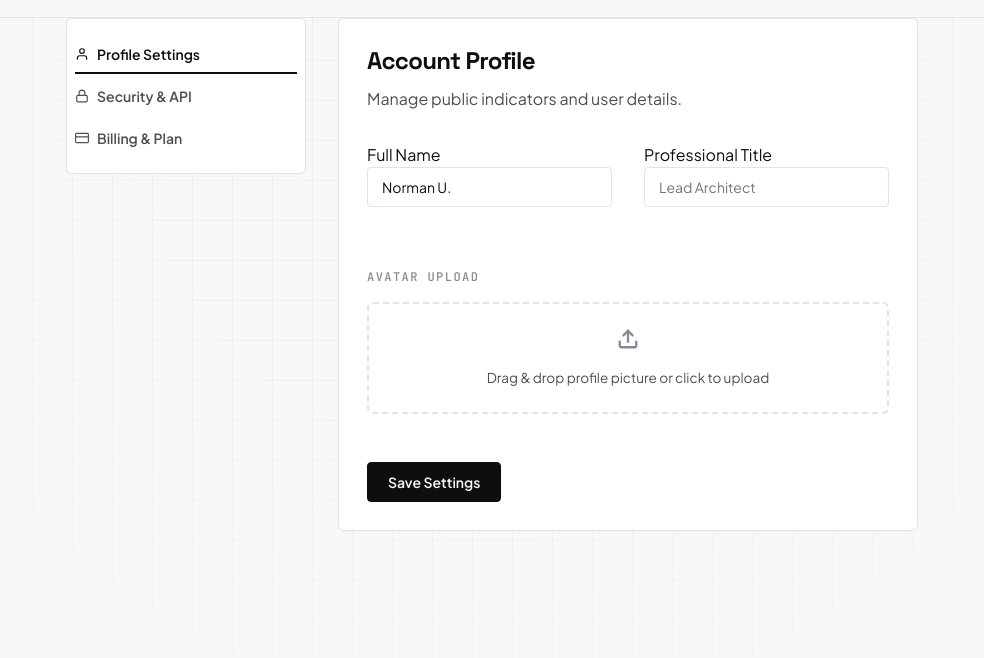
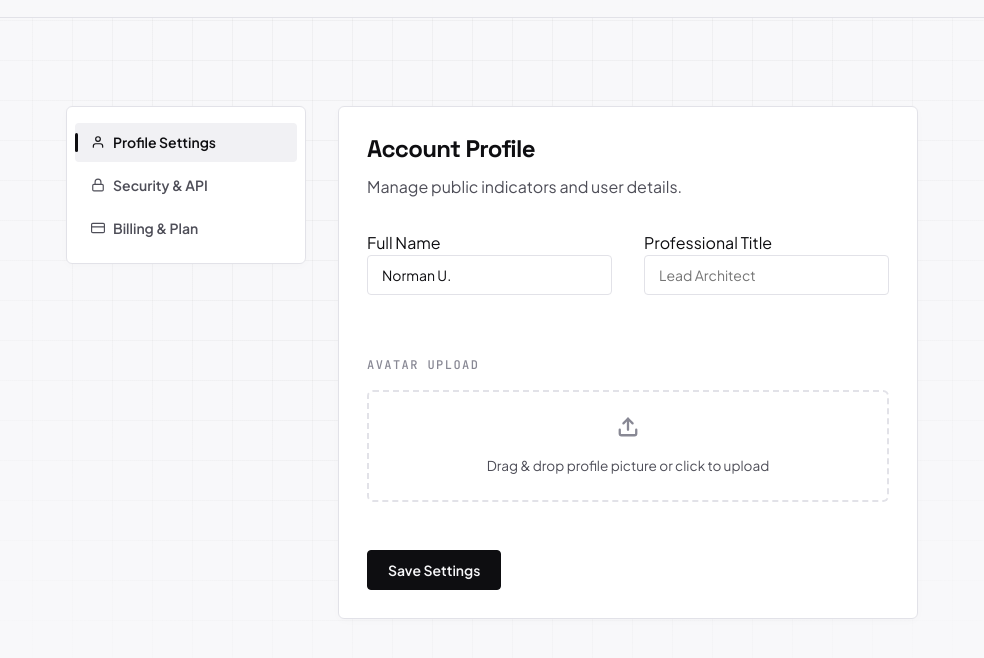
Before and after one commit to foosasugaome/design-system-showcase, a plain HTML site: page settings.html in a window 1280 px wide. Shown: the part 60-718 px from the top of the page, without its empty margins (148-1132 px from the left). Drawn offline with Linux system fonts and the light colour scheme.

Commit message:
Fix settings layout spacing and add payroll dashboard template to backlog

```diff
--- a/settings.html
+++ b/settings.html
@@ -93,19 +93,19 @@
 
   <!-- Main Grid Layout -->
   <div class="container py-6">
-    <div class="grid" style="grid-template-columns: 240px 1fr; gap: 2rem; align-items: start;">
+    <div class="grid tab-container" style="grid-template-columns: 240px 1fr; gap: 2rem; align-items: start;">
 
       <!-- Side Tab Controls -->
       <aside class="card" style="padding: 1rem 0.5rem; display: flex; flex-direction: column; gap: 0.25rem;">
-        <button class="btn btn-icon tab-btn active" data-tab="profile-tab" style="width: 100%; justify-content: flex-start; background: transparent; border: none; box-shadow: none; color: var(--text-primary);">
+        <button class="btn btn-icon tab-btn active" data-tab="profile-tab">
           <svg class="icon" viewBox="0 0 24 24"><path d="M20 21v-2a4 4 0 0 0-4-4H8a4 4 0 0 0-4 4v2"></path><circle cx="12" cy="7" r="4"></circle></svg>
           <span>Profile Settings</span>
         </button>
-        <button class="btn btn-icon tab-btn" data-tab="security-tab" style="width: 100%; justify-content: flex-start; background: transparent; border: none; box-shadow: none; color: var(--text-secondary);">
+        <button class="btn btn-icon tab-btn" data-tab="security-tab">
           <svg class="icon" viewBox="0 0 24 24"><rect x="3" y="11" width="18" height="11" rx="2" ry="2"></rect><path d="M7 11V7a5 5 0 0 1 10 0v4"></path></svg>
           <span>Security & API</span>
         </button>
-        <button class="btn btn-icon tab-btn" data-tab="billing-tab" style="width: 100%; justify-content: flex-start; background: transparent; border: none; box-shadow: none; color: var(--text-secondary);">
+        <button class="btn btn-icon tab-btn" data-tab="billing-tab">
           <svg class="icon" viewBox="0 0 24 24"><rect x="1" y="4" width="22" height="16" rx="2" ry="2"></rect><line x1="1" y1="10" x2="23" y2="10"></line></svg>
           <span>Billing & Plan</span>
         </button>
--- a/style.css
+++ b/style.css
@@ -1853,3 +1853,53 @@ pre code {
 .playground-code-output {
   margin-top: 1.5rem;
 }
+
+/* Settings Page Spacing & Layout Fixes */
+.py-6 {
+  padding-top: 3.5rem;
+  padding-bottom: 3.5rem;
+}
+
+/* Vertical Settings Sidebar Tabs */
+.grid.tab-container .tab-btn {
+  width: 100% !important;
+  justify-content: flex-start !important;
+  background: transparent !important;
+  border: none !important;
+  box-shadow: none !important;
+  color: var(--text-secondary) !important;
+  padding: 0.65rem 1rem !important;
+  border-radius: var(--radius-sm) !important;
+  transition: background-color var(--transition-fast), color var(--transition-fast), transform var(--transition-fast) !important;
+  position: relative !important;
+  text-align: left !important;
+  display: flex !important;
+  align-items: center !important;
+  gap: 0.5rem !important;
+}
+
+.grid.tab-container .tab-btn::after {
+  display: none !important; /* Hide horizontal underline */
+}
+
+.grid.tab-container .tab-btn:hover {
+  color: var(--text-primary) !important;
+  background-color: var(--bg-tertiary) !important;
+}
+
+.grid.tab-container .tab-btn.active {
+  color: var(--text-primary) !important;
+  background-color: var(--bg-tertiary) !important;
+  font-weight: 600 !important;
+}
+
+.grid.tab-container .tab-btn.active::before {
+  content: '';
+  position: absolute;
+  left: 0;
+  top: 25%;
+  height: 50%;
+  width: 3px;
+  background-color: var(--text-primary);
+  border-radius: 2px;
+}
```
Also changed, not shown: 1 other file.
